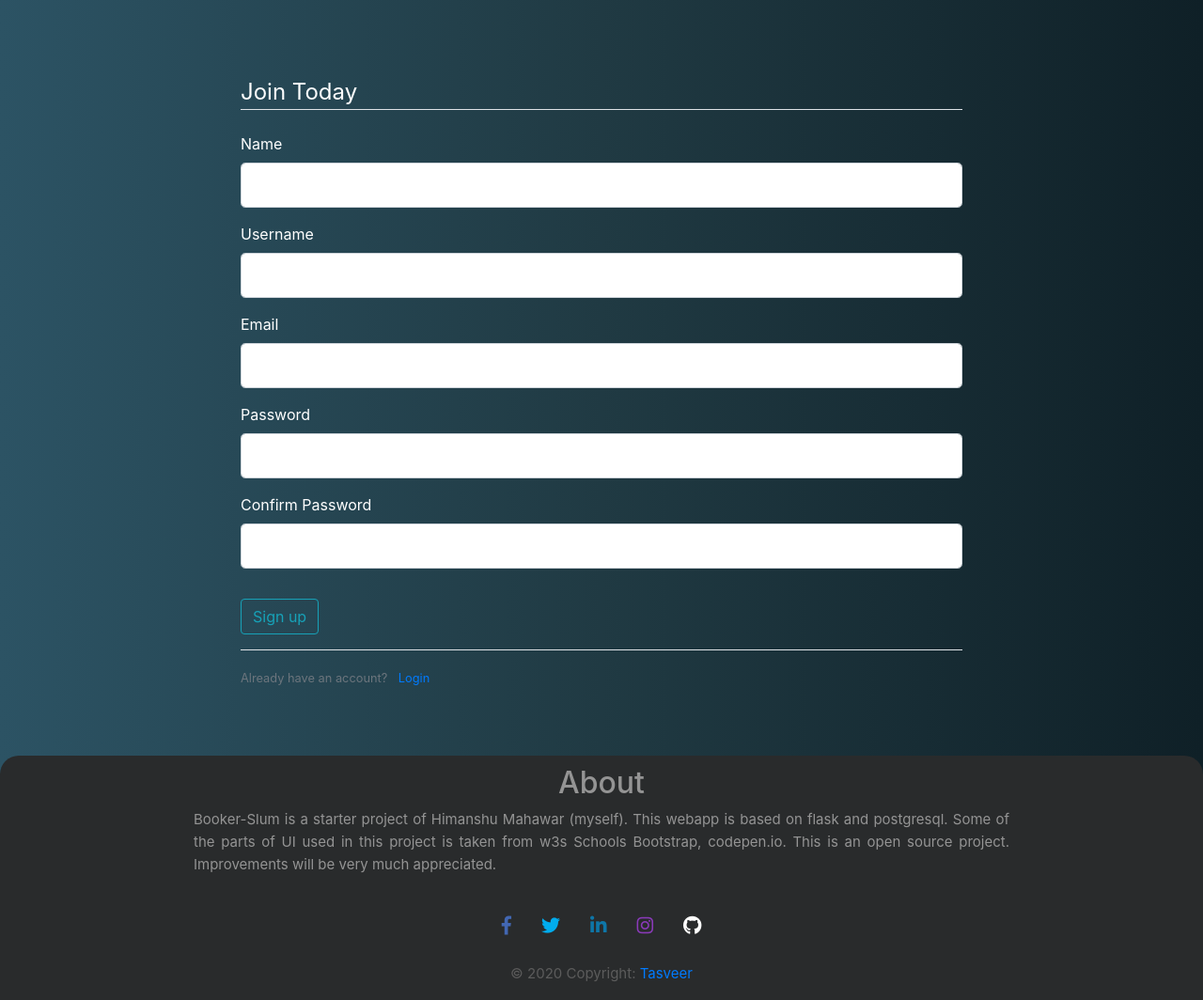
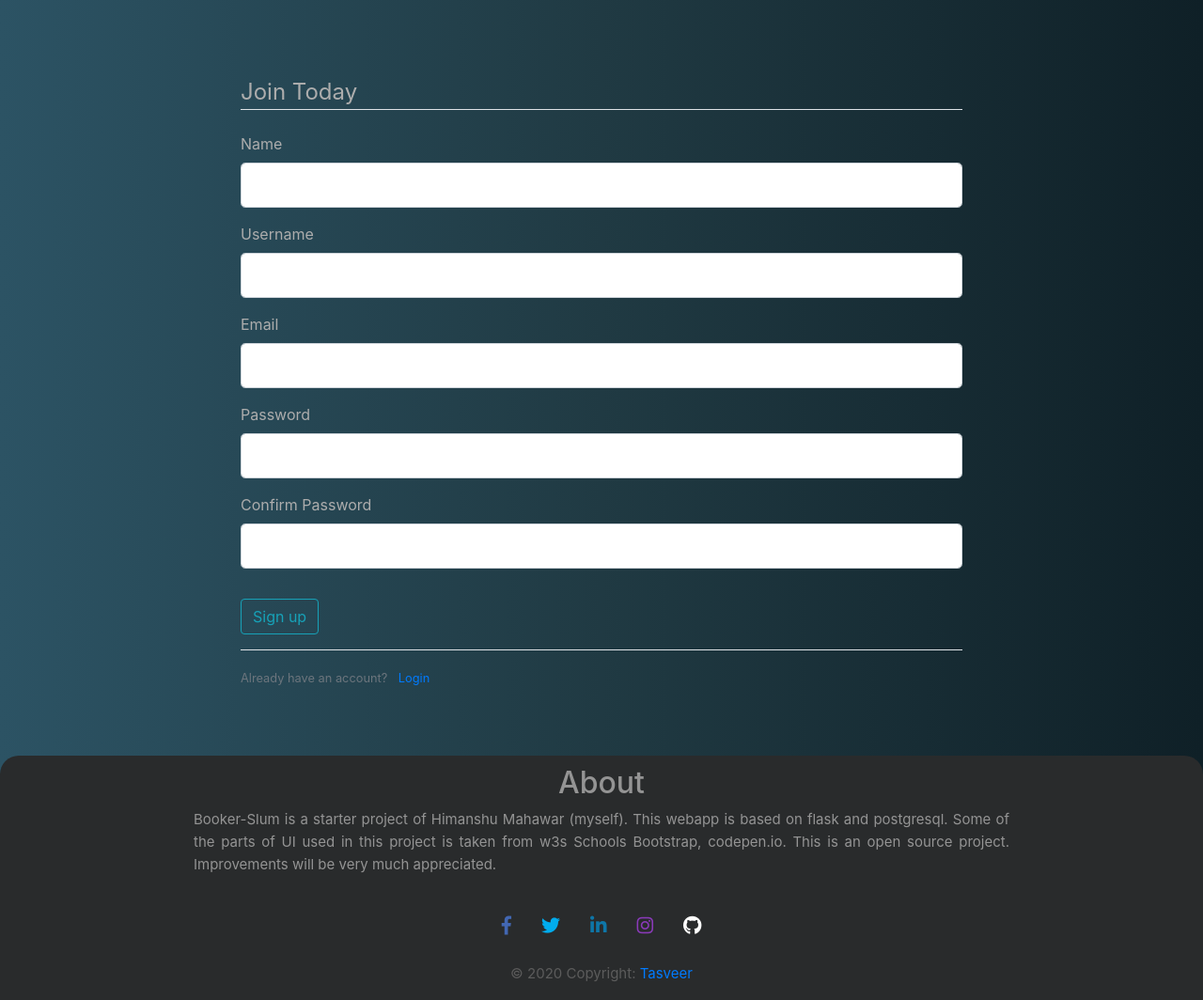
Before and after one commit to himanshu27tasveer/Booker-Slum, a Flask app: page /register in a window 1280 px wide. Shown: the part 56-1120 px from the top of the page at 94% size. Run offline with Flask 2, Linux system fonts and the light colour scheme; some libraries are stand-ins or nearby versions.

Commit message:
Update register.html

```diff
--- a/app/bookapp/templates/register.html
+++ b/app/bookapp/templates/register.html
@@ -2,7 +2,7 @@
 
 {% block content %}
 
-    <div style="width: 60%;margin-left: 20%;margin-top: 10vh;color: white;">
+    <div style="width: 60%;margin-left: 20%;margin-top: 10vh;color: #adadad;">
     	 <div class="content-section">
             <form method="post" action="">
                 {{ form.hidden_tag() }}
```
